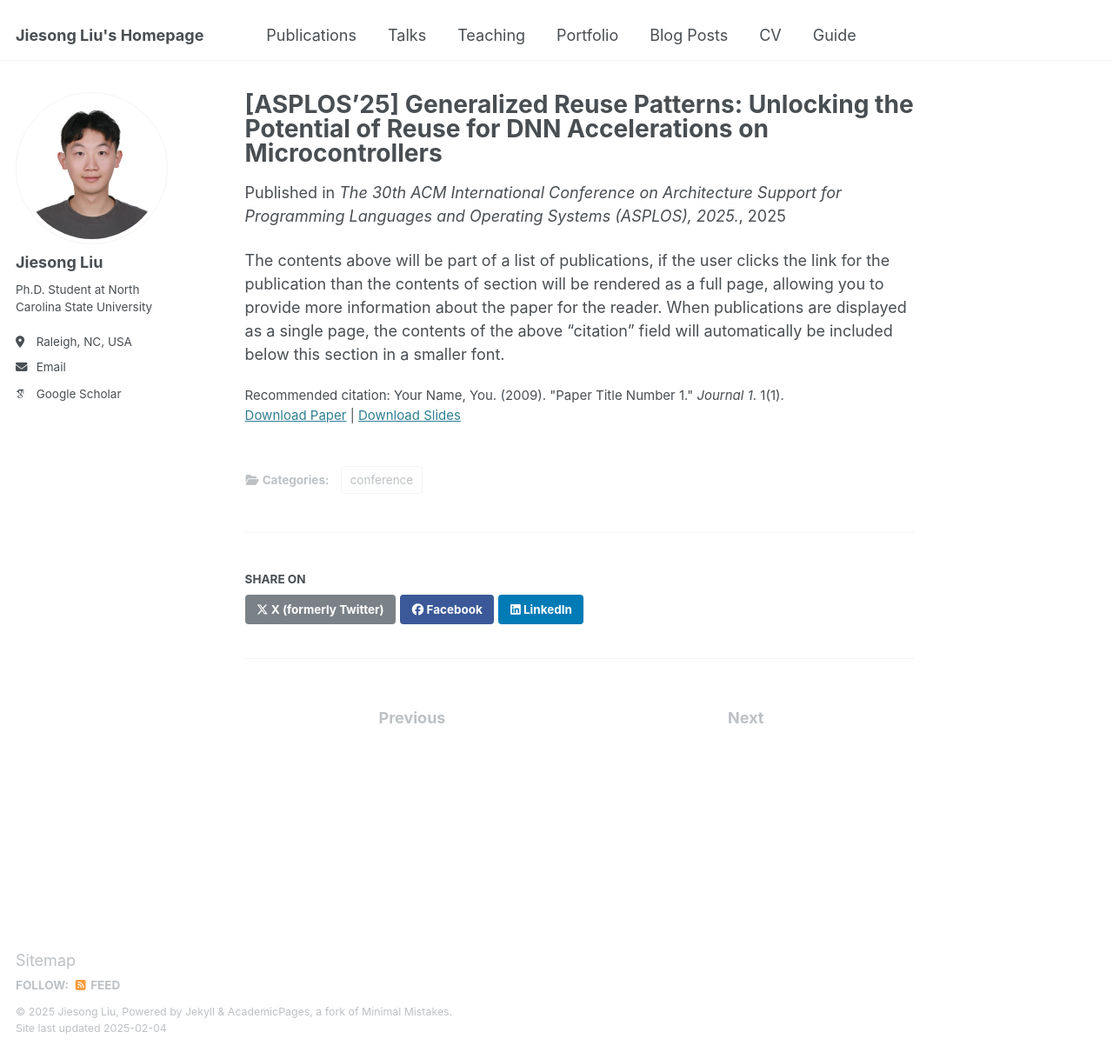
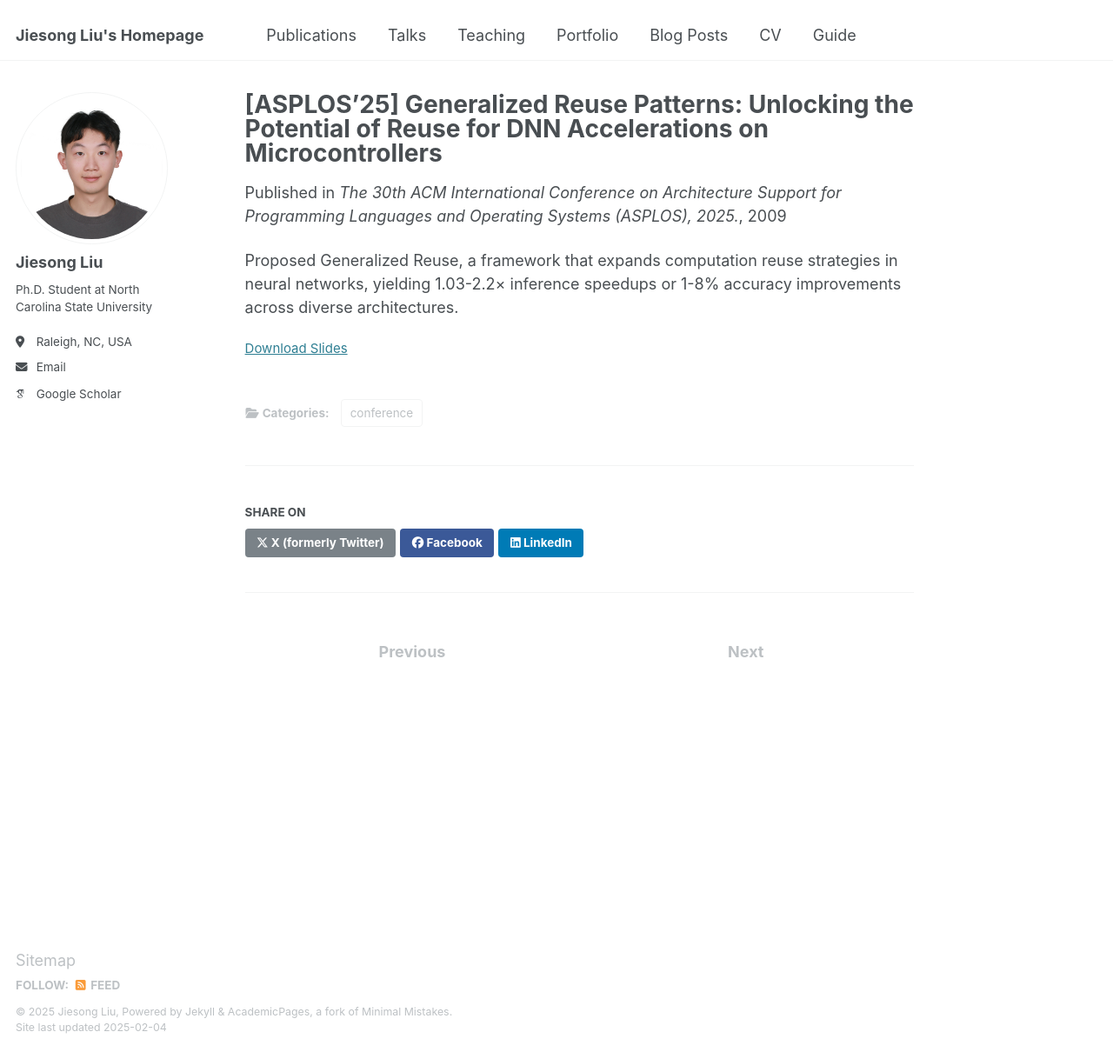
Before and after one commit to Fred1031/Fred1031.github.io, a Jekyll site: the page built from _publications/2009-10-01-paper-title-number-1.md, in a window 1280 px wide and 1210 px high. Shown: the whole window at 87% size. Built offline with Jekyll 4.4.1, drawn with Linux system fonts in a browser that asks for light colours; some web fonts are replaced.

Commit message:
Update 2009-10-01-paper-title-number-1.md

```diff
--- a/_publications/2009-10-01-paper-title-number-1.md
+++ b/_publications/2009-10-01-paper-title-number-1.md
@@ -3,12 +3,11 @@ title: "[ASPLOS’25] Generalized Reuse Patterns: Unlocking the Potential of Reu
 collection: publications
 category: conference
 permalink: # /publication/2009-10-01-paper-title-number-1
-excerpt: 'This paper is about the number 1. The number 2 is left for future work.'
-date: 2025-01-01
+excerpt: # 'This paper is about the number 1. The number 2 is left for future work.'
 venue: 'The 30th ACM International Conference on Architecture Support for Programming Languages and Operating Systems (ASPLOS), 2025.'
 slidesurl: 'http://fred1031.github.io/files/ASPLOS2025_slides.pdf'
 paperurl: 'http://fred1031.github.io/files/ASPLOS2025.pdf'
-citation: 'Your Name, You. (2009). &quot;Paper Title Number 1.&quot; <i>Journal 1</i>. 1(1).'
+citation: # 'Your Name, You. (2009). &quot;Paper Title Number 1.&quot; <i>Journal 1</i>. 1(1).'
 ---
 
-The contents above will be part of a list of publications, if the user clicks the link for the publication than the contents of section will be rendered as a full page, allowing you to provide more information about the paper for the reader. When publications are displayed as a single page, the contents of the above "citation" field will automatically be included below this section in a smaller font.
+Proposed Generalized Reuse, a framework that expands computation reuse strategies in neural networks, yielding 1.03-2.2× inference speedups or 1-8% accuracy improvements across diverse architectures.
```
